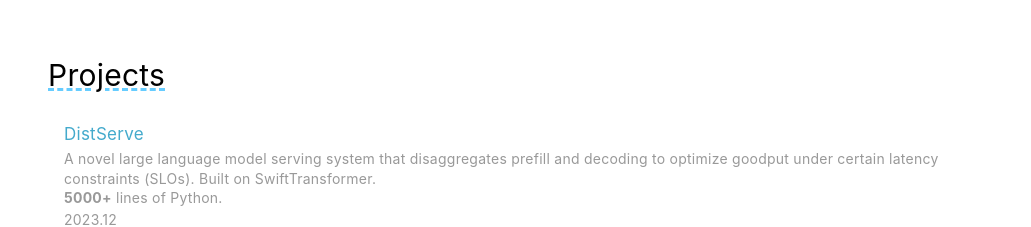
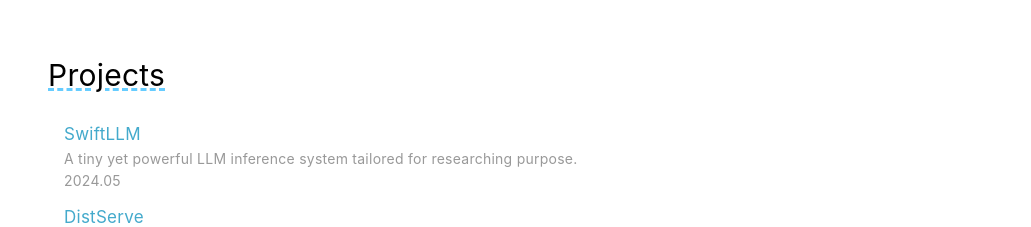
Before and after one commit to interestingLSY/interestingLSY.github.io, a Vue app: page / in a window 1280 px wide. Shown: the part 1880-2107 px from the top of the page, without its empty margins (124-1155 px from the left). Built offline with nearby package versions, Linux system fonts and the light colour scheme.

Commit message:
Add SwiftLLM into projects section

```diff
--- a/src/data/projects.ts
+++ b/src/data/projects.ts
@@ -7,10 +7,16 @@ interface Project {
 
 const projects: Project[] = [
 	{
+		name: "SwiftLLM",
+		description: "A tiny yet powerful LLM inference system tailored for researching purpose.",
+		time: "2024.05",
+		link: "https://github.com/interestingLSY/swiftLLM"
+	},
+	{
 		name: "DistServe",
 		description: "A novel large language model serving system that disaggregates prefill and decoding to optimize goodput under certain latency constraints (SLOs). Built on SwiftTransformer.<br /><b>5000+</b> lines of Python.",
 		time: "2023.12",
-		link: "https://arxiv.org/abs/2401.09670"
+		link: "https://github.com/LLMServe/DistServe"
 	},
 	{
 		name: "SwiftTransformer",
```
